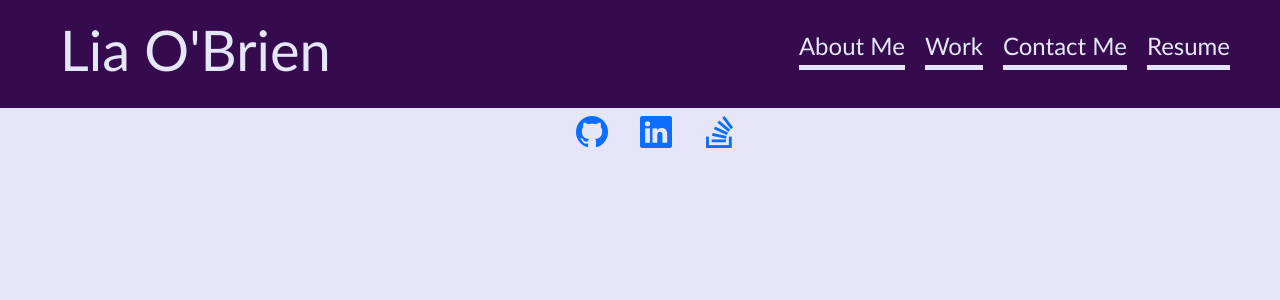
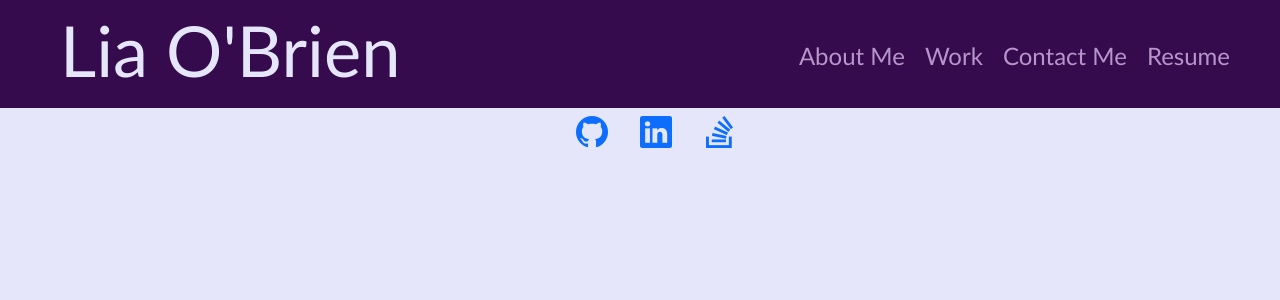
Before and after one commit to liaobrien/react-portfolio, a React (Create React App) app: page / in a window 1280 px wide. Shown: the top 300 px of the page. Built offline with nearby package versions, Linux system fonts and the light colour scheme.

Commit message:
changed styles of navbar

```diff
--- a/public/style.css
+++ b/public/style.css
@@ -28,7 +28,7 @@ header {
 
 .header h1 {
   color: var(--light);
-  font-size: 350%;
+  font-size: 440%;
   padding-left: 50px;
 }
 
@@ -36,7 +36,6 @@ header {
   display: block;
   font-size: 150%;
   margin-block-start: 0.83em;
-  margin-block-end: 0.83em;
   margin-inline-start: 0px;
   margin-inline-end: 30px;
 }
@@ -47,15 +46,13 @@ header {
 }
 
 .header nav ul li a {
-  color: var(--light);
+  color: var(--medium);
   text-decoration: none;
   margin: 0px 10px 0px 10px;
-  padding-bottom: 5px;
-  border-bottom: 5px solid var(--light);
 }
 
 .header nav ul li a:hover {
-  color: white;
+  color: var(--light);
   font-weight: bold;
 }
 
```
